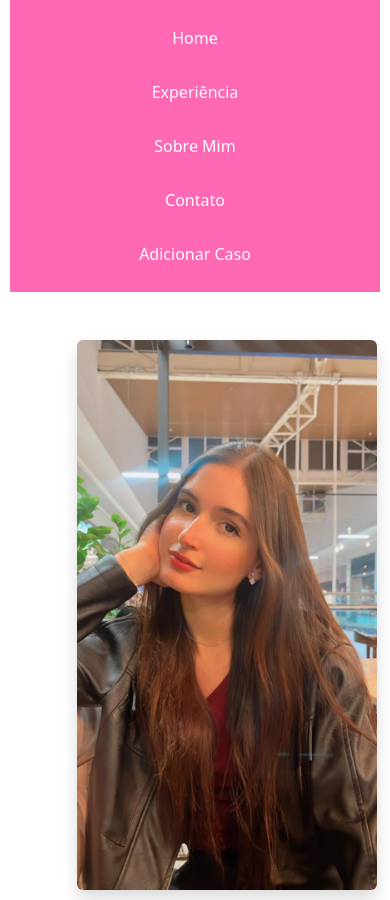
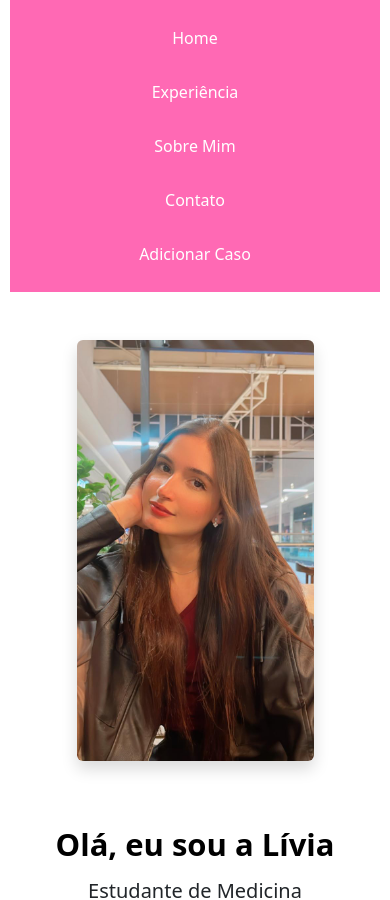
Before and after one commit to marceloaugustorm/portfolio, a React (Vite) app: page / in a window 390 px wide. Shown: the top 900 px of the page. Built offline with nearby package versions, Linux system fonts and the light colour scheme.

Commit message:
home responsivo

```diff
--- a/src/components/Home.css
+++ b/src/components/Home.css
@@ -7,6 +7,12 @@
 }
 
 @media (max-width: 768px) {
+  .home-picture {
+    width: 90%;        /* ocupa quase toda a largura do mobile */
+    max-width: 500px;  /* não fica gigante */
+    height: auto;      /* mantém proporção */
+  }
+
   .row.flex-lg-row-reverse {
     flex-direction: column !important;
     align-items: center;
@@ -17,12 +23,6 @@
     margin-bottom: 20px;
   }
 
-  .home-picture {
-    height: auto;
-    width: 300px;
-    max-width: 400px;
-  }
-
   .d-grid.gap-2.d-md-flex {
     justify-content: center;
   }
--- a/src/components/Home.jsx
+++ b/src/components/Home.jsx
@@ -13,7 +13,7 @@ export const Home = () => {
             className="home-picture d-block mx-lg-auto img-fluid rounded shadow"
             alt="Veterinária"
             loading="lazy"
-            style={{height: "550px"}}
+            style={{ width: "100%", maxWidth: "550px", height: "auto" }}
           />
         </div>
 
```
